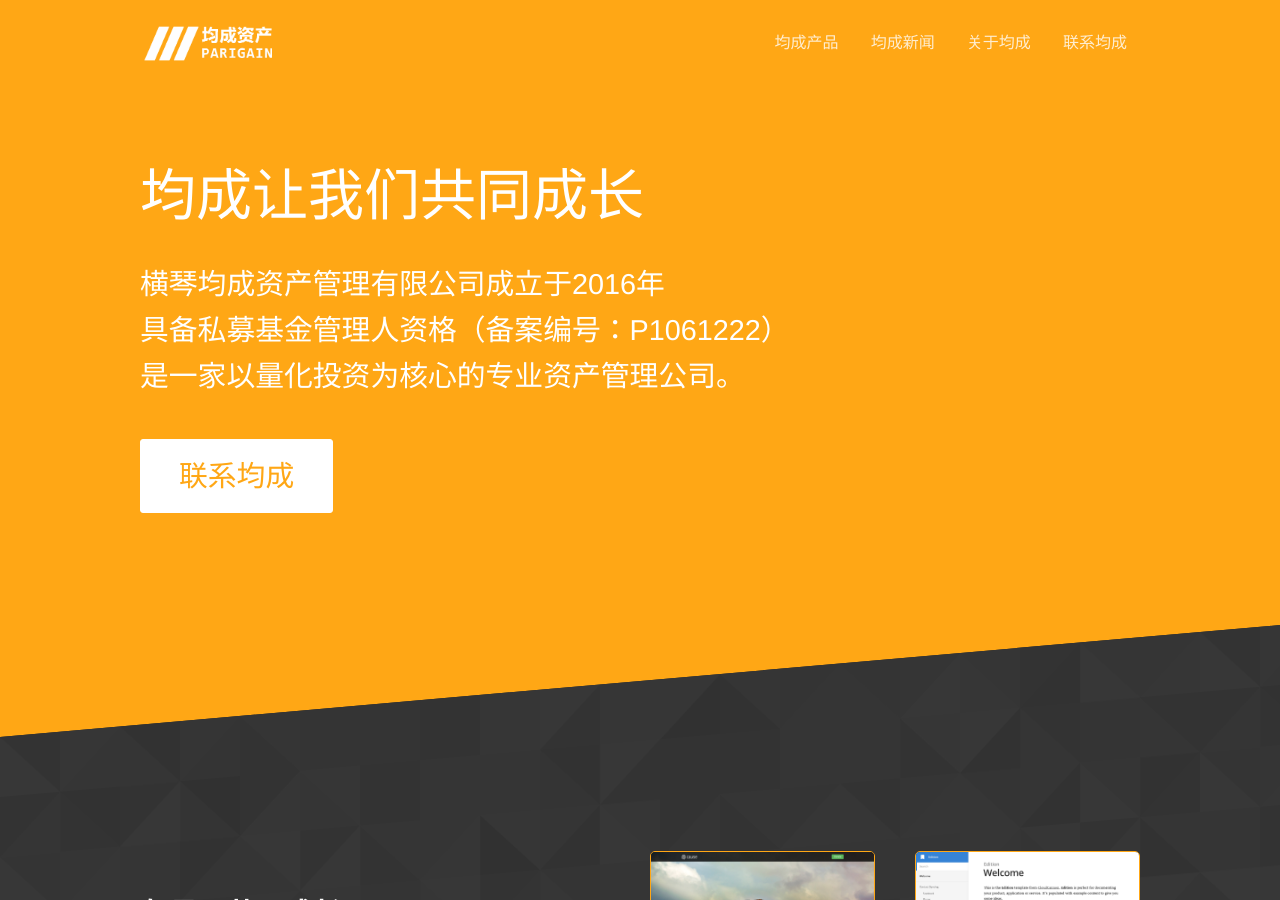
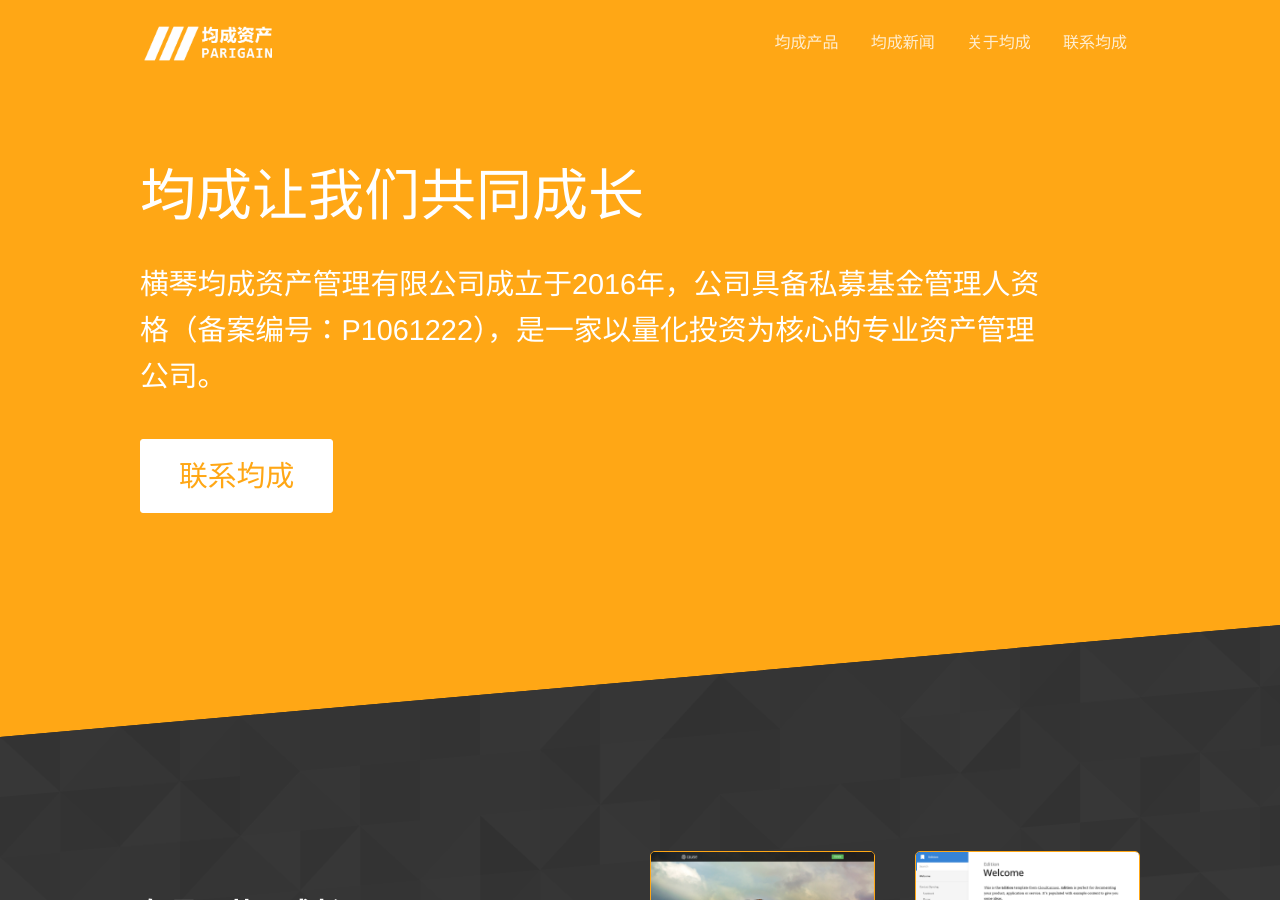
Before and after one commit to lava2000/parigain, a Jekyll site: the page built from index.html, in a window 1280 px wide and 900 px high. Built offline with Jekyll 4.4.1, drawn with Linux system fonts in a browser that asks for light colours.

Commit message:
Update index.html

```diff
--- a/index.html
+++ b/index.html
@@ -5,7 +5,7 @@
 <section class="hero diagonal">
 	<div class="container">
 		<h2 class="editable">均成让我们共同成长</h2>
-		<p class="subtext editable">横琴均成资产管理有限公司成立于2016年<br>具备私募基金管理人资格（备案编号：P1061222）<br>是一家以量化投资为核心的专业资产管理公司。</p>
+		<p class="subtext editable">横琴均成资产管理有限公司成立于2016年，公司具备私募基金管理人资格（备案编号：P1061222），是一家以量化投资为核心的专业资产管理公司。</p>
 		<p><a class="button alt" href="{{ site.baseurl }}/contact/">联系均成</a></p>
 	</div>
 </section>
```
